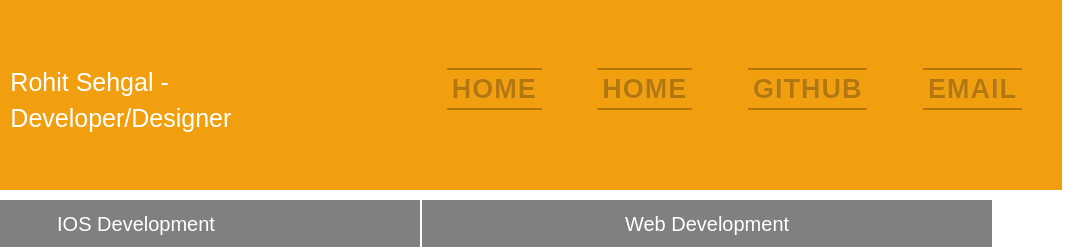
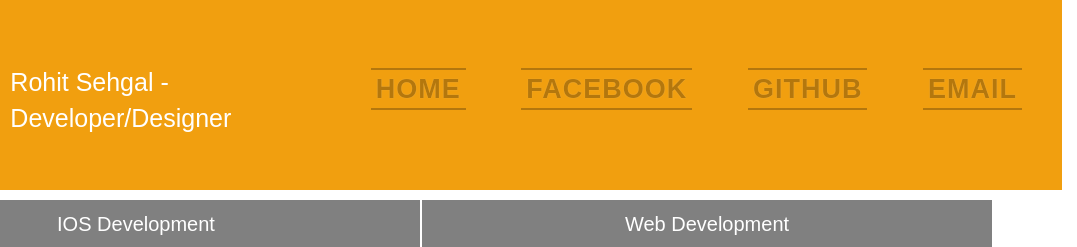
Before and after one commit to rohitbsehgal/rohitbsehgal.github.io, a plain HTML site: page index.html in a window 1280 px wide. Shown: the top 247 px of the page, 203-1280 px from the left. Drawn offline with Linux system fonts and the light colour scheme.

Commit message:
Update index.html

```diff
--- a/index.html
+++ b/index.html
@@ -25,7 +25,7 @@
         <center>
             <nav class="cl-effect-18 float-right">
               <a href="http://rohitbsehgal.github.io">Home</a>
-              <a href="https://www.facebook.com/rohit.b.sehgal">Home</a>
+              <a href="https://www.facebook.com/rohit.b.sehgal">Facebook</a>
               <a href="http://github.com/rohitbsehgal" target="_blank">Github</a>
               <a href="mailto:rohitsehgal1998@gmail.com">Email</a>
             </nav>
```
